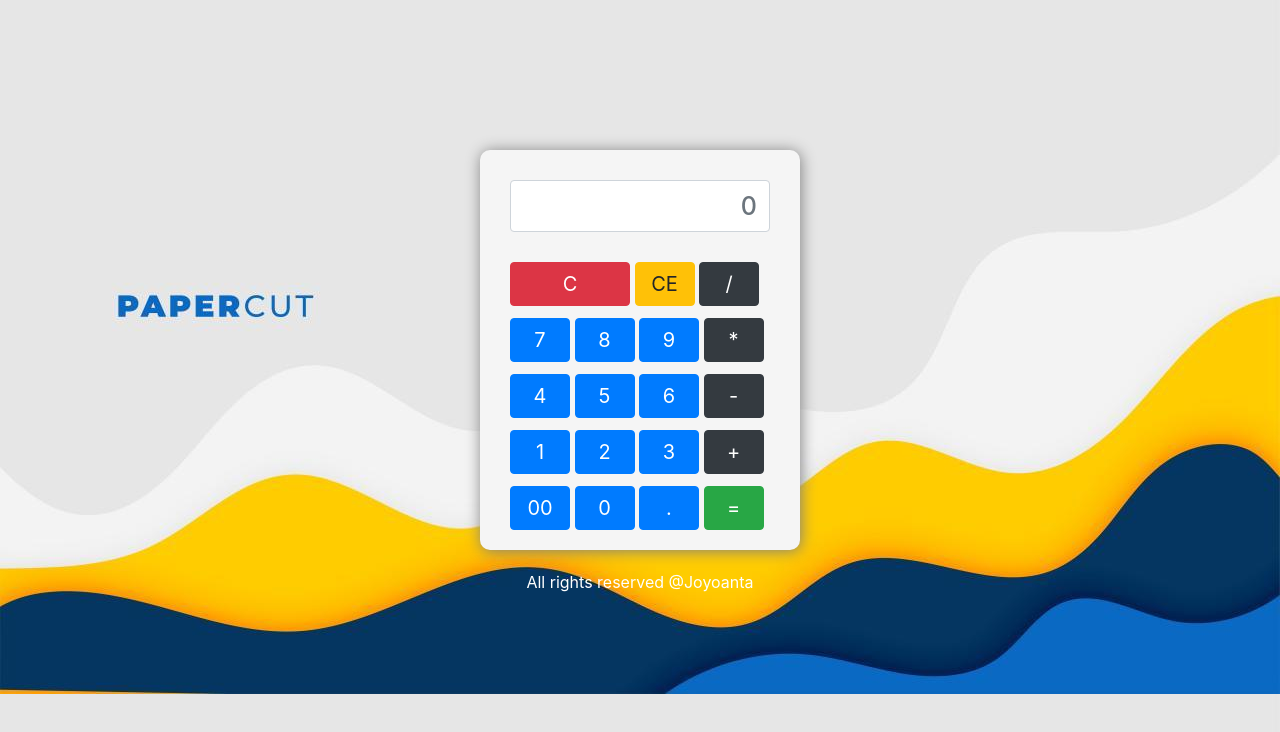
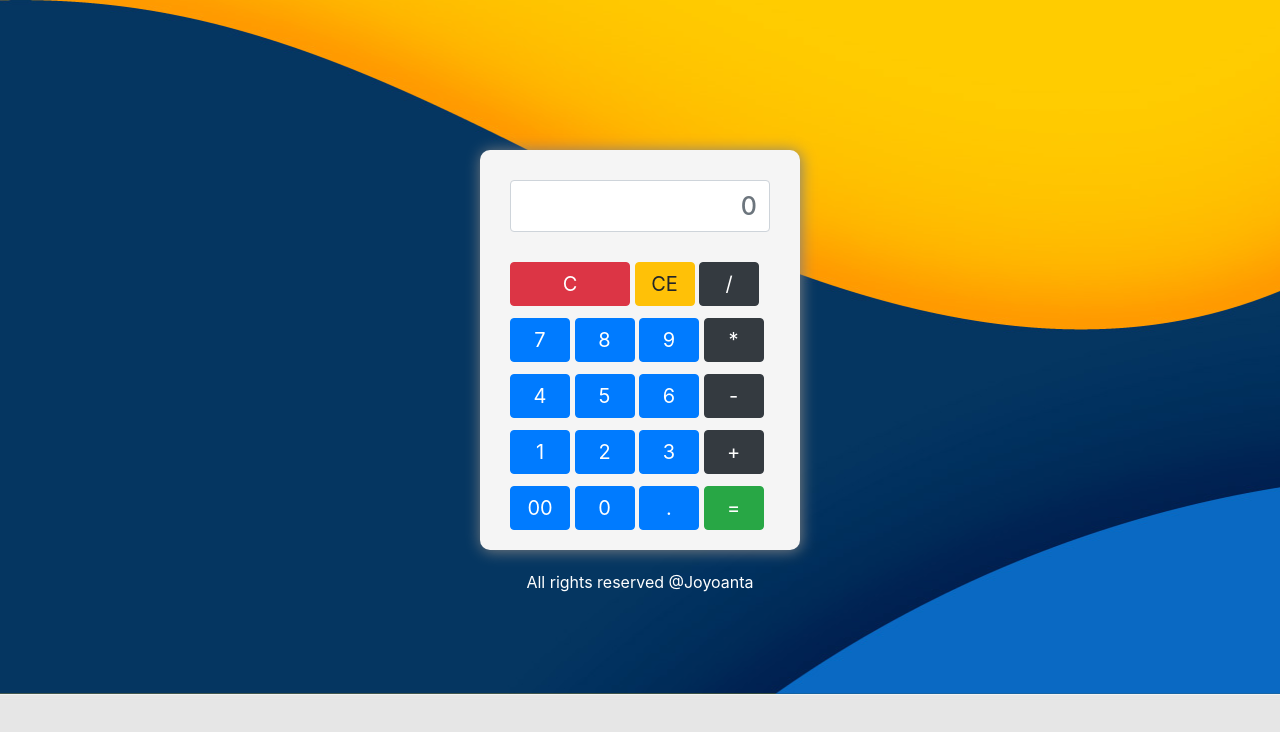
Before and after one commit to joyoanta/simple-calculator, a plain HTML site: page index.html in a window 1280 px wide. Drawn offline with nearby package versions, Linux system fonts and the light colour scheme.

Commit message:
previous state

```diff
--- a/style.css
+++ b/style.css
@@ -1,6 +1,6 @@
 body{
 
-    background-image: url(images/background-optimized.jpg);
+    background-image: url(images/background.jpg);
     background-position: bottom;
 }
 
```
